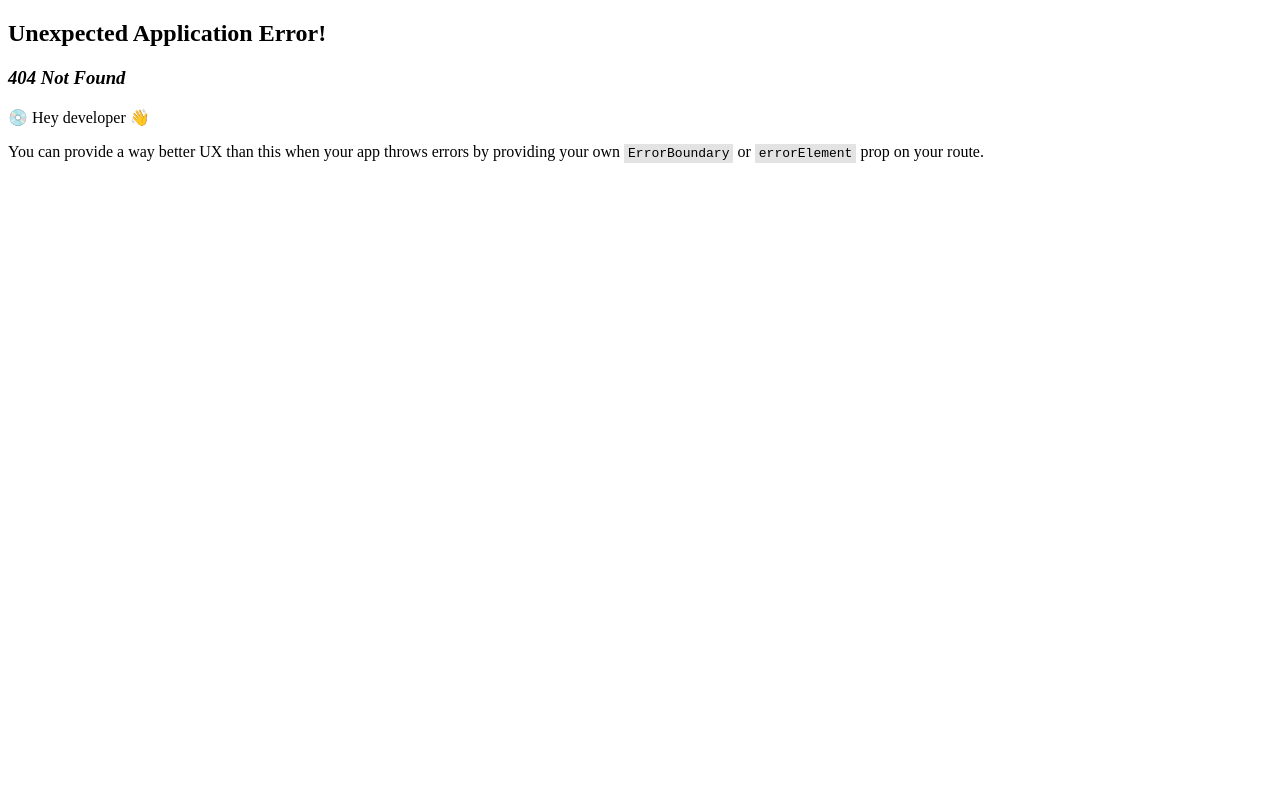
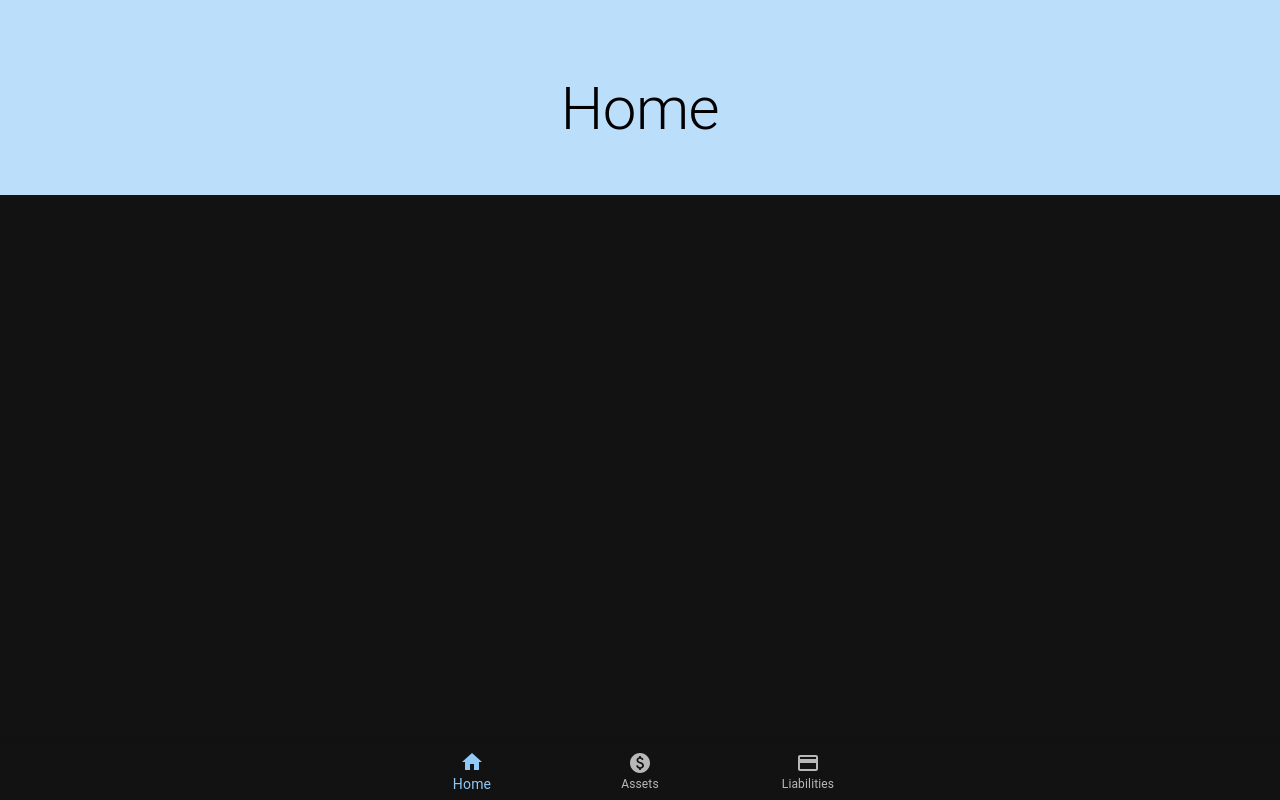
Before and after one commit to Jrc356/financial_dashboard, a React (Create React App) app in the folder client/: page / in a window 1280 px wide. Before the commit this address had no page. Built offline with nearby package versions, Linux system fonts and the light colour scheme.

Commit message:
add quick home view

```diff
--- a/client/src/components/BottomNav.tsx
+++ b/client/src/components/BottomNav.tsx
@@ -5,6 +5,7 @@ import BottomNavigationAction from '@mui/material/BottomNavigationAction'
 import PaidIcon from '@mui/icons-material/Paid'
 import CreditCardIcon from '@mui/icons-material/CreditCard'
 import { useLocation, Link } from 'react-router-dom'
+import { Home } from '@mui/icons-material'
 
 export default function BottomNav (): React.ReactElement {
   return (
@@ -13,6 +14,14 @@ export default function BottomNav (): React.ReactElement {
         showLabels
         value={useLocation().pathname}
       >
+        <BottomNavigationAction
+          label='Home'
+          icon={<Home/>}
+          component={Link}
+          to='/'
+          value='/'
+          reloadDocument
+        />
         <BottomNavigationAction
           label='Assets'
           icon={<PaidIcon/>}
--- a/client/src/index.tsx
+++ b/client/src/index.tsx
@@ -11,6 +11,7 @@ import {
   RouterProvider
 } from 'react-router-dom'
 import BottomNav from './components/BottomNav'
+import Home from './views/Home'
 
 function Base (children?: React.ReactElement): React.ReactElement {
   const darkTheme = createTheme({
@@ -39,6 +40,10 @@ function Base (children?: React.ReactElement): React.ReactElement {
 
 const router = createBrowserRouter([
   {
+    path: '/',
+    element: Base(<Home/>)
+  },
+  {
     path: '/assets',
     element: Base(<AllAccountsView accountType={API.Asset}/>)
   },
--- /dev/null
+++ b/client/src/views/Home.tsx
@@ -0,0 +1,11 @@
+import { Typography } from '@mui/material'
+import React from 'react'
+export default function Home (): React.ReactElement {
+  return (
+    <div>
+      <Typography variant="h2" color={'black'} marginTop={6}>
+        Home
+      </Typography>
+    </div>
+  )
+}
```
